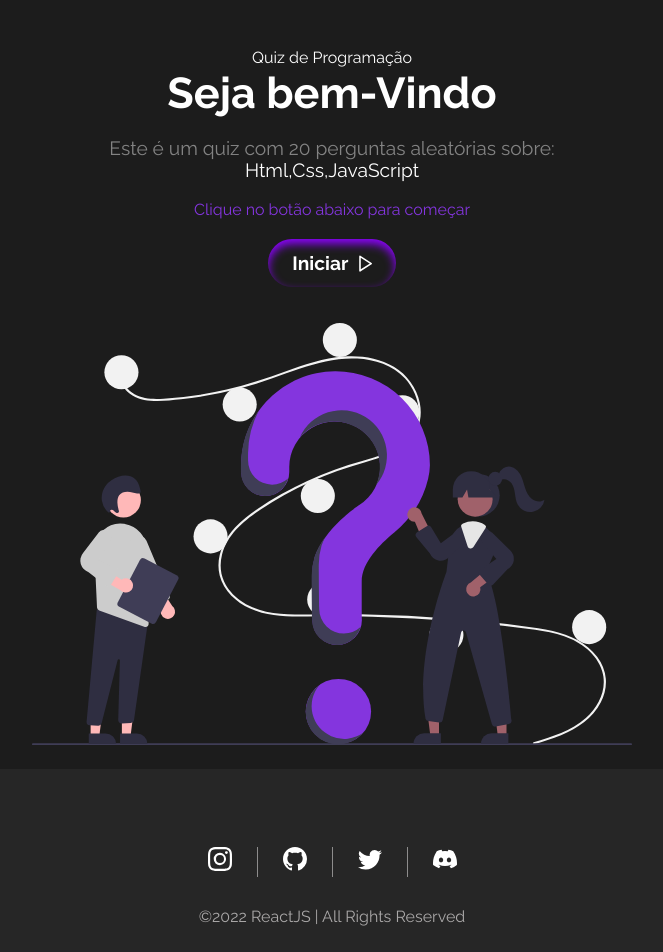
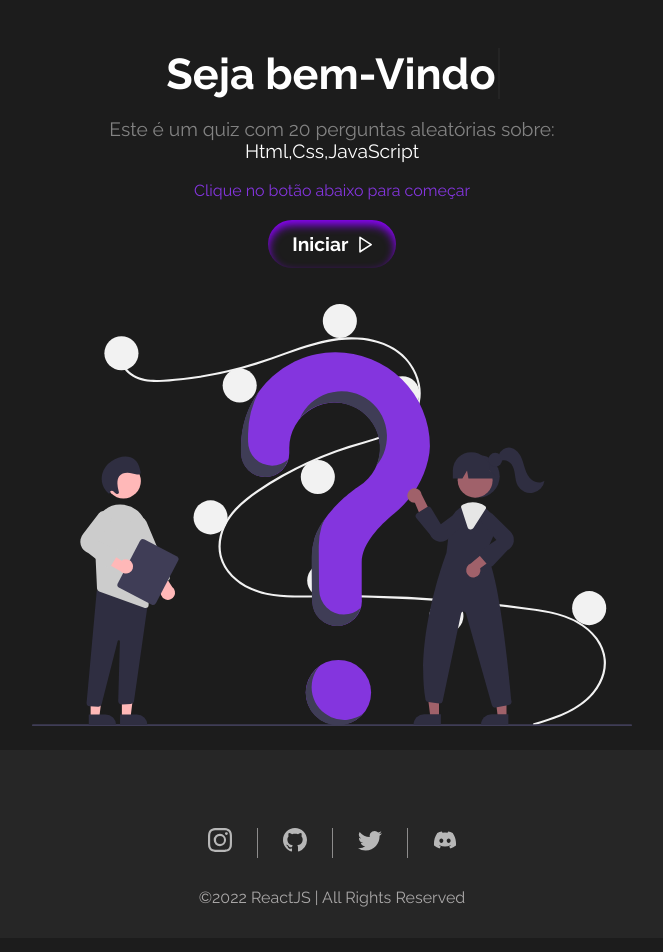
Before and after one commit to pablokaliel/react-quiz, a React (Create React App) app: page / in a window 1280 px wide. Shown: the top 952 px of the page, without its empty margins (308-971 px from the left). Built offline with nearby package versions, Linux system fonts and the light colour scheme.

Commit message:
add effect

```diff
--- a/src/App.jsx
+++ b/src/App.jsx
@@ -17,7 +17,6 @@ function App() {
   }, []);
   return (
     <div className="App">
-     <h>Quiz de Programação</h>
       {quizState.gameStage === "Start" && <Welcome/>}
       {quizState.gameStage === "Playing" && <Question/>}
       {quizState.gameStage === "End" && <GameOver/>}
--- a/src/components/footer/index.jsx
+++ b/src/components/footer/index.jsx
@@ -1,4 +1,5 @@
-import { BsInstagram, BsGithub, BsTwitter, BsDiscord } from "react-icons/bs";
+import { BsInstagram, BsGithub, BsTwitter } from "react-icons/bs";
+import { FaDiscord} from "react-icons/fa";
 import "./styles.css";
 
 function Footer() {
@@ -22,7 +23,7 @@ function Footer() {
         </li>
         <li>
           <a href="#">
-            <BsDiscord />
+            <FaDiscord />
           </a>
         </li>
       </ul>
--- a/src/components/footer/styles.css
+++ b/src/components/footer/styles.css
@@ -19,10 +19,11 @@
 
 .social-icon a {
   font-size: 1.5rem;
-  color: #fff;
+  color: rgba(0, 0, 0, 0.719);
   margin: 0 15px;
   display: inline-block;
   transition: all 0.4s;
+  opacity: 0.67;
 }
 
 .footer span {
@@ -45,4 +46,5 @@
 .footer .social-icon li a:hover {
   transform: translateY(-5px);
   scale: 1.2;
+  opacity: 1;
 }
--- a/src/components/welcome/index.jsx
+++ b/src/components/welcome/index.jsx
@@ -11,7 +11,9 @@ function Welcome() {
   return (
     <div className="container">
       <div id="welcome">
-        <h2>Seja bem-Vindo</h2>
+       <div className="animation">
+        <h2 className="line typing-animation">Seja bem-Vindo</h2>
+        </div>
         <p className="description">
           Este é um quiz com 20 perguntas aleatórias sobre:{" "}
           <span>Html,Css,JavaScript</span>
--- a/src/components/welcome/styles.css
+++ b/src/components/welcome/styles.css
@@ -9,8 +9,34 @@
   margin-bottom: 1.2rem;
 }
 
-#welcome h2 {
+#welcome .line {
   font-size: 2.7rem;
+  border-right: 2px solid #fff9;
+  white-space: nowrap;
+  overflow: hidden;
+  position: relative;
+}
+
+.typing-animation{
+  animation: linkCursor 500ms steps(30) infinite normal, typing 4s steps(30) 1s normal both;
+}
+
+@keyframes typing {
+  from{
+    width: 0;
+  }
+  to{
+    width: 21rem;
+  }
+}
+
+@keyframes linkCursor {
+  from{
+    border-right-color: #fff9;
+  }
+  to {
+    border-right-color: transparent;
+  }
 }
 
 #welcome p {
@@ -53,3 +79,10 @@
   flex-direction: column;
   align-items: center;
 }
+
+#welcome .animation{
+  width: 100%;
+  display: flex;
+  align-items: center;
+  justify-content: center;
+}
```
